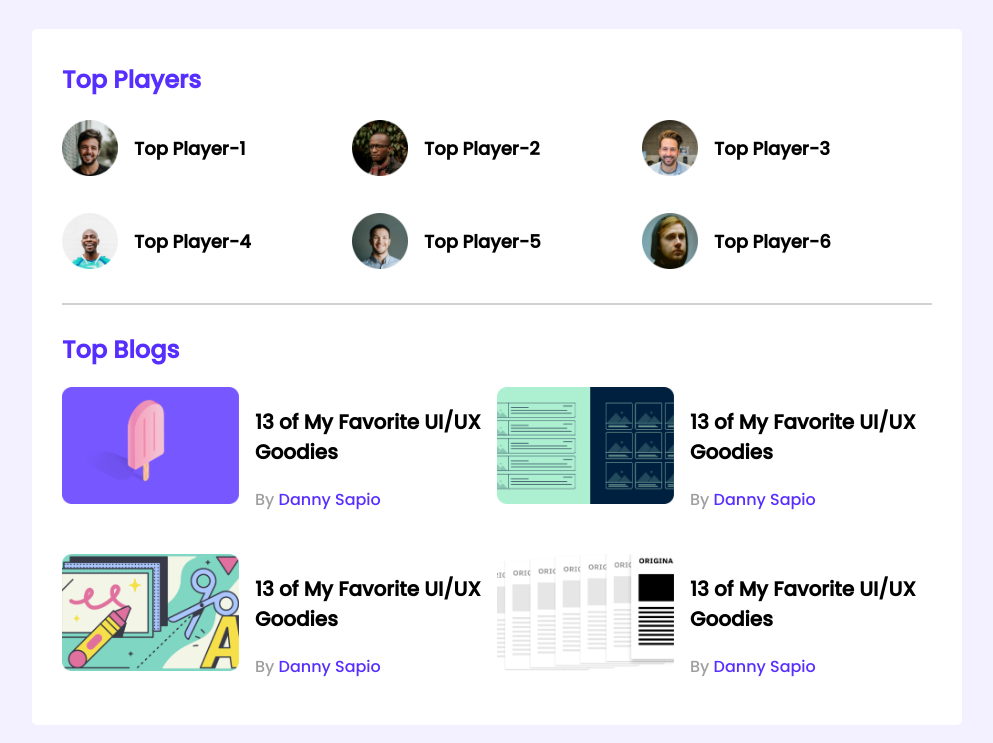
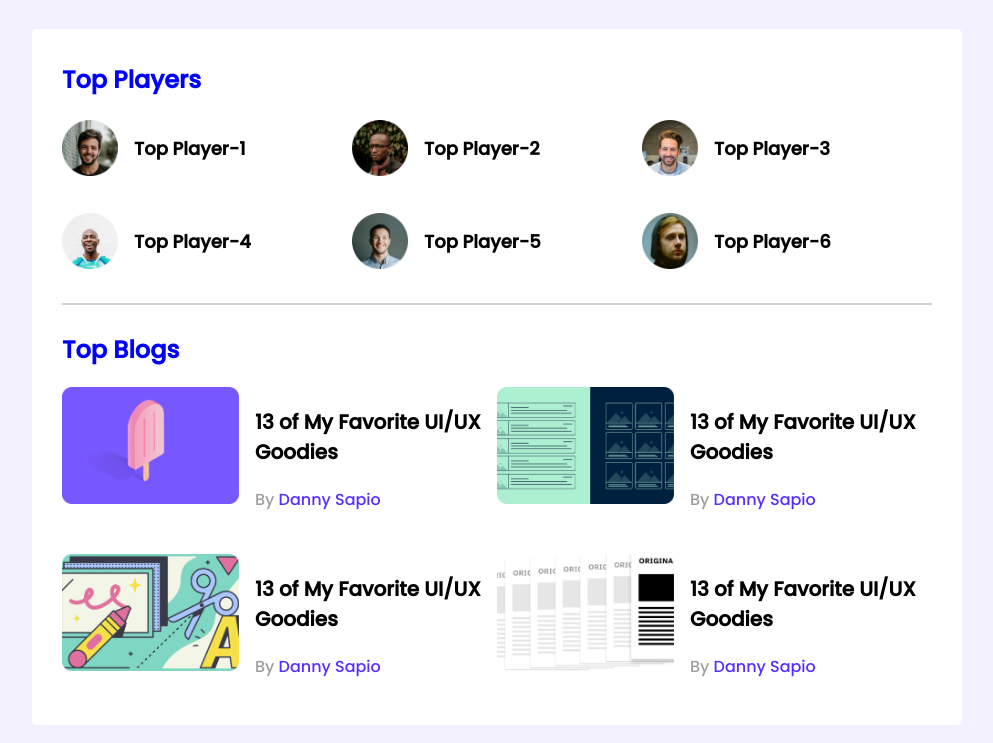
Before and after one commit to tanvirahmed055/leader-board-css3-dom, a plain HTML site: page index.html in a window 1280 px wide. Shown: the top 743 px of the page, without its empty margins (143-1136 px from the left). Drawn offline with Linux system fonts and the light colour scheme.

Commit message:
changed element color with js dom

```diff
--- a/index.html
+++ b/index.html
@@ -22,7 +22,7 @@
         <!-- Top players and top blogs -->
         <section class="container">
             <div class="top-players">
-                <h2 class="section-title">Top Players</h2>
+                <h2 id="top-players-heading" class="section-title">Top Players</h2>
                 <div class="players">
                     <!-- .player*6>img[src="images/players/player-$.png"]+h3{Top Player-$} -->
                     <div class="player">
@@ -53,7 +53,7 @@
             </div>
             <hr>
             <div class="top-blogs">
-                <h2 class="section-title">Top Blogs</h2>
+                <h2 id="top-blogs-heading" class="section-title">Top Blogs</h2>
                 <div class="blogs">
                     <article class="blog">
                         <div class="thumbnail">
--- a/script.js
+++ b/script.js
@@ -0,0 +1,11 @@
+//১. Top Players2022 নাম একটা লেখা আছে। অথবা Top Blogs লেখা আছে। এই দুইটাকে দুইটা ID দাও। HTML চেইঞ্জ করে ID সেট করো। তারপর জাভাস্ক্রিপ্ট দিয়েই সেই এলিমেন্ট খুঁজে বের করে তার টেক্সট এর কালার চেইঞ্জ করে ফেলো।
+
+const topPlayersHeader = document.getElementById("top-players-heading");
+
+topPlayersHeader.style.color = "blue";
+
+
+
+const topBlogsHeader = document.getElementById("top-blogs-heading");
+
+topBlogsHeader.style.color = "blue";
```
